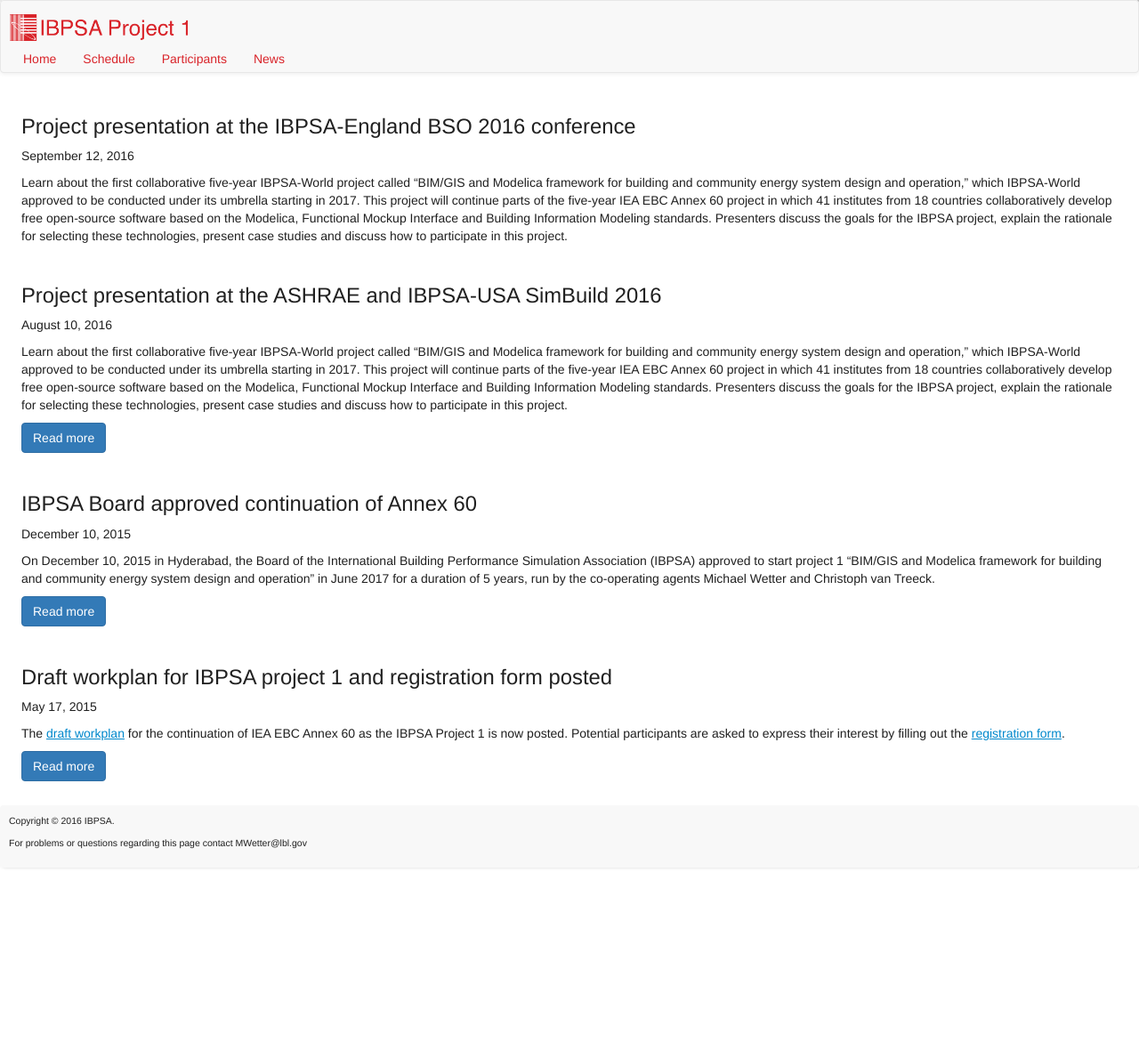
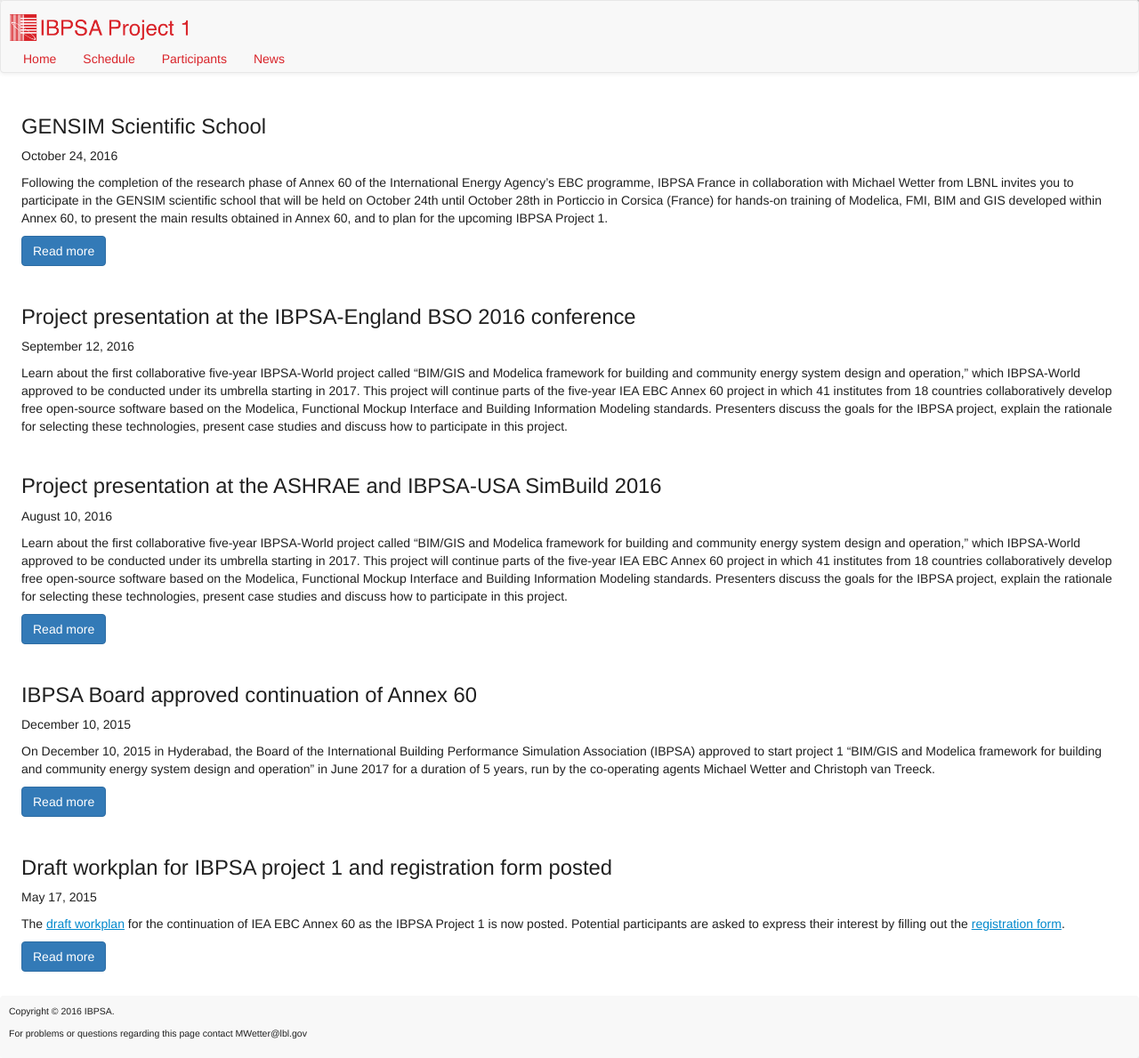
Before and after one commit to ibpsa/project1, a Jekyll site: the page built from news.md, in a window 1280 px wide. Shown: the whole page at 89% size. Built offline with Jekyll 4.4.1, drawn with Linux system fonts in a browser that asks for light colours; nearby versions of some CDN libraries; before the commit the page ends 975 px from its top, so only the background shows below that.

Commit message:
Added GENSIM

```diff
--- /dev/null
+++ b/_posts/2016-10-24-gensim.md
@@ -0,0 +1,32 @@
+---
+layout: post
+title:  GENSIM Scientific School
+event: Annex 60 workshop
+link: http://www.ibpsa.fr/index.php?option=com_content&view=category&id=1:conferences&layout=blog&Itemid=55
+date:   2016-10-24
+categories: meeting news
+type: workshop
+author: Etienne Wurtz and Michael Wetter
+---
+
+Following the completion of the research phase of Annex 60 of the International Energy Agency's EBC programme, IBPSA France in collaboration with Michael Wetter from LBNL invites you to participate in the GENSIM scientific school that will be held on October 24th until October 28th in Porticcio in Corsica (France) for hands-on training of Modelica, FMI, BIM and GIS developed within Annex 60, to present the main results obtained in Annex 60, and to plan for the upcoming IBPSA Project 1.
+
+The work undergone within the Annex 60  is related to the development of future simulation platforms and this will be the opportunity to present new building and thermal systems modeling libraries based on Modelica.
+
+The school will also tackle issues related to interoperability and co-simulation by presenting the FMI concepts for different scales ranging from thermal systems to building and district levels.
+
+The school is open to all scientists, researchers and practitioners interested in innovations in the building/district energy simulation field as well as in hands-on workshops. We will organize training sessions for beginners addressed especially to young PhD students and novice users as well as for more experienced users. These workshops will be led by senior researchers who are willing to share their experience.
+
+Presentations from attendees dealing with the innovation in simulation or applications using the Modelica modeling language and FMI-based co-simulation are welcome (5min oral presentation or poster). A one page including title, names, affiliations and abstract should be send to mohamad.ibrahim@cea.fr before September 30th, 2016 for a first review.
+The final presentation should be sent to mohamad.ibrahim@cea.fr before October 20th, 2016 as a pdf format.
+
+Thank you to register early for the school on the following link due to organizational reasons:
+[Registration form](http://goo.gl/forms/0QUxI0eosQj2nw0g1)
+
+For registration fees, see the [GENSIM flyer.]({{ site.url }}/downloads/2016-10-24-gensim-flyer.pdf)
+
+We look forward to seeing you in Porticcio
+
+Etienne Wurtz
+
+President of IBPSA France
```
Also changed, not shown: schedule.md (+4 -4 lines), 1 other file.
